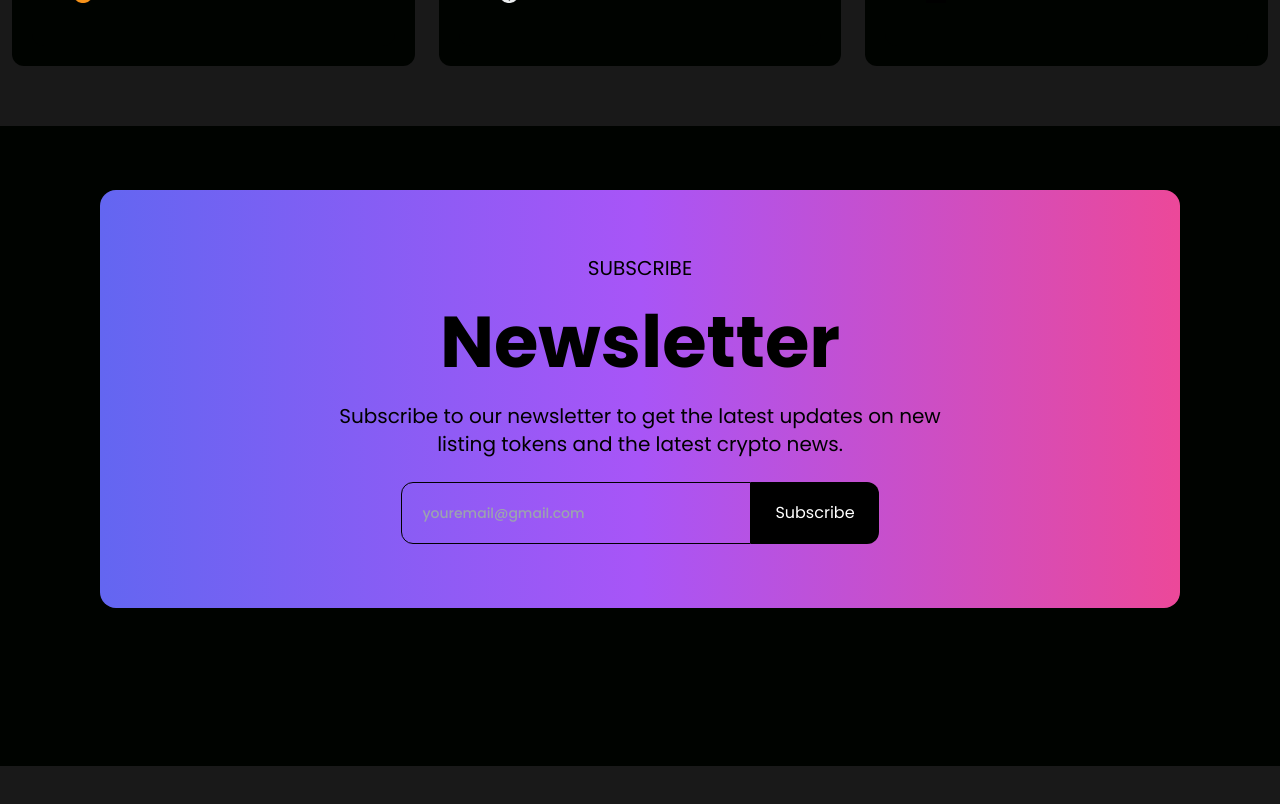
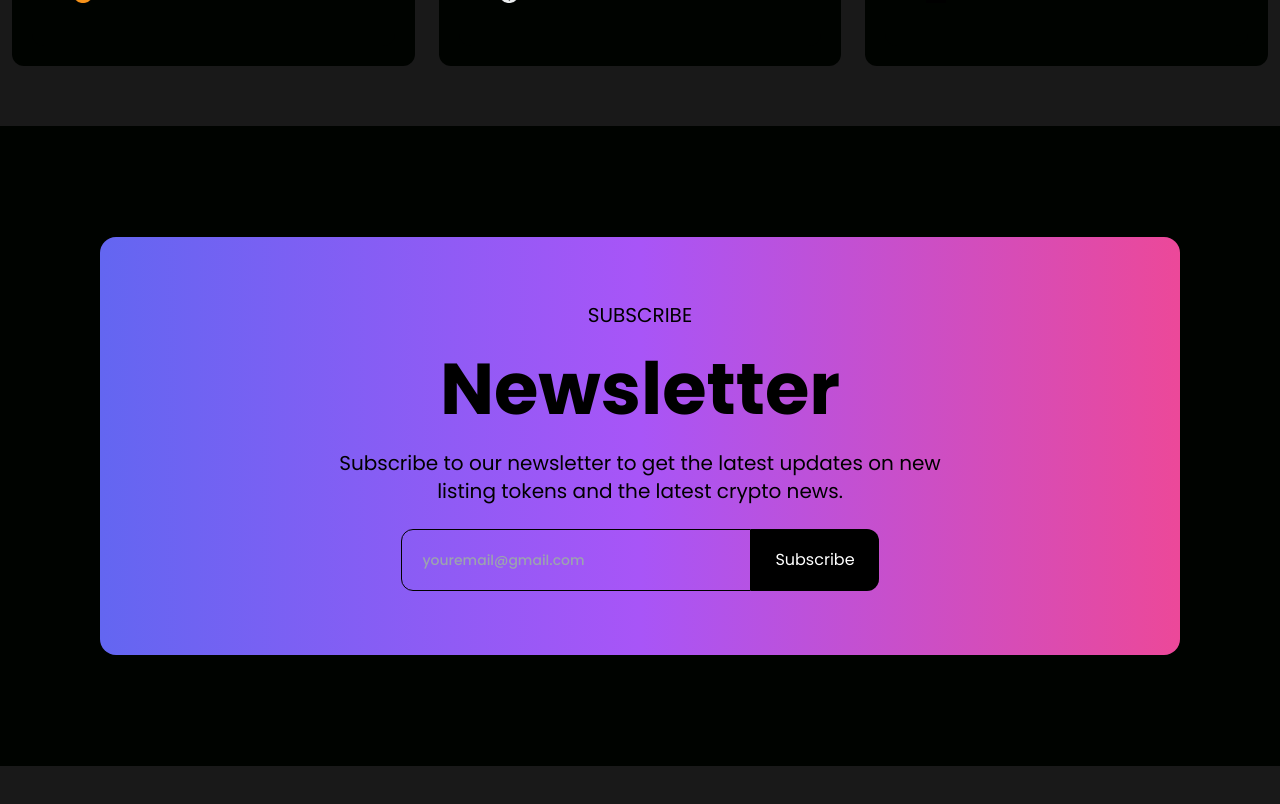
Before and after one commit to DennisJoelW/first_tailwind, a React (Create React App) app: page / in a window 1280 px wide. Shown: the part 2720-3524 px from the top of the page. Built offline with nearby package versions, Linux system fonts and the light colour scheme.

Commit message:
added justify-center on newsletter div

```diff
--- a/src/components/Newsletter.jsx
+++ b/src/components/Newsletter.jsx
@@ -2,8 +2,8 @@
 
 const Newsletter = () => {
   return (
-    <div className=' w-full bg-[#000300] py-16 md:px-12 px-12 md:h-[80vh] h-fit flex flex-col items-center'>
-        <div className=' max-w-[1080px] bg-gradient-to-r from-indigo-500 via-purple-500 to-pink-500 w-full flex flex-col items-center font-poppins text-black py-16 px-10 rounded-2xl'>
+    <div className=' w-full bg-[#000300] py-16 md:px-12 px-12 md:h-[80vh] h-fit flex flex-col items-center justify-center'>
+        <div className=' max-w-[1080px] mx-auto bg-gradient-to-r from-indigo-500 via-purple-500 to-pink-500 w-full flex flex-col items-center font-poppins text-black py-16 px-10 rounded-2xl'>
             <h2 className=' text-xl uppercase'>Subscribe</h2>
             <h2 className=' md:text-7xl text-5xl my-6 font-bold'>Newsletter</h2>
 
```
